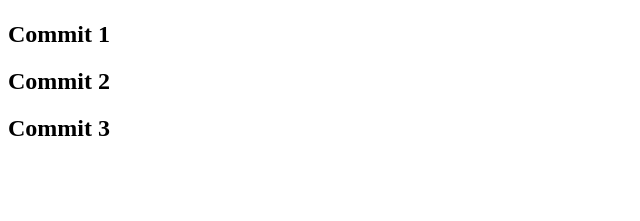
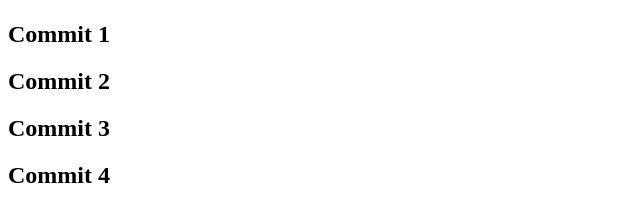
Before and after one commit to RafaDev01/aula-git-flavio, a plain HTML site: page index.html in a window 1280 px wide. Shown: the part 59-280 px from the top of the page, without its empty margins (0-640 px from the left). Drawn offline with Linux system fonts and the light colour scheme.

Commit message:
Update index.html

```diff
--- a/index.html
+++ b/index.html
@@ -10,6 +10,7 @@
     <h2>Commit 1</h1>
     <h2>Commit 2</h2>
     <h2>Commit 3</h2>
+    <h2>Commit 4</h2>
     <script src="index.html"></script>
 </body>
 </html>
```
